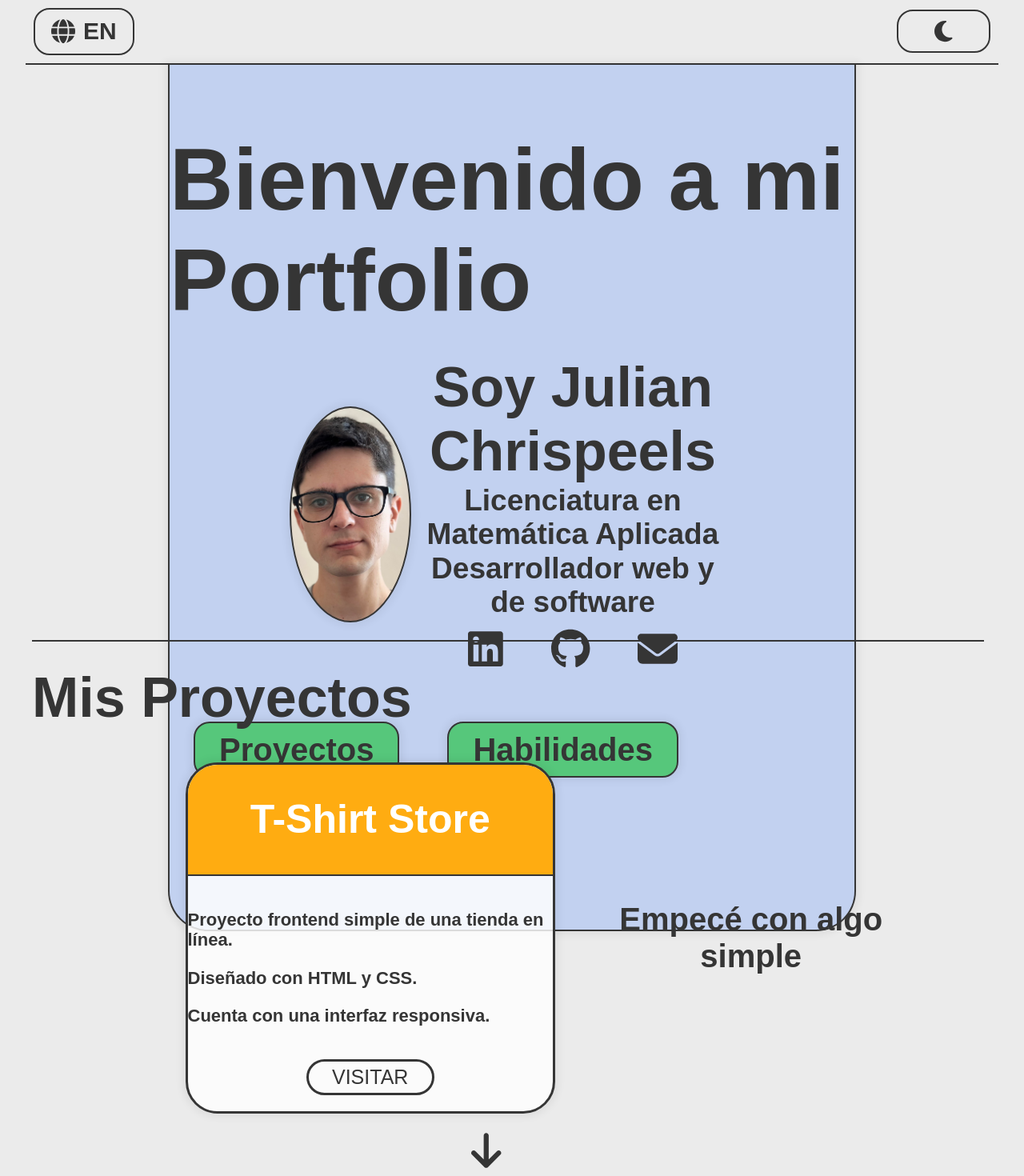
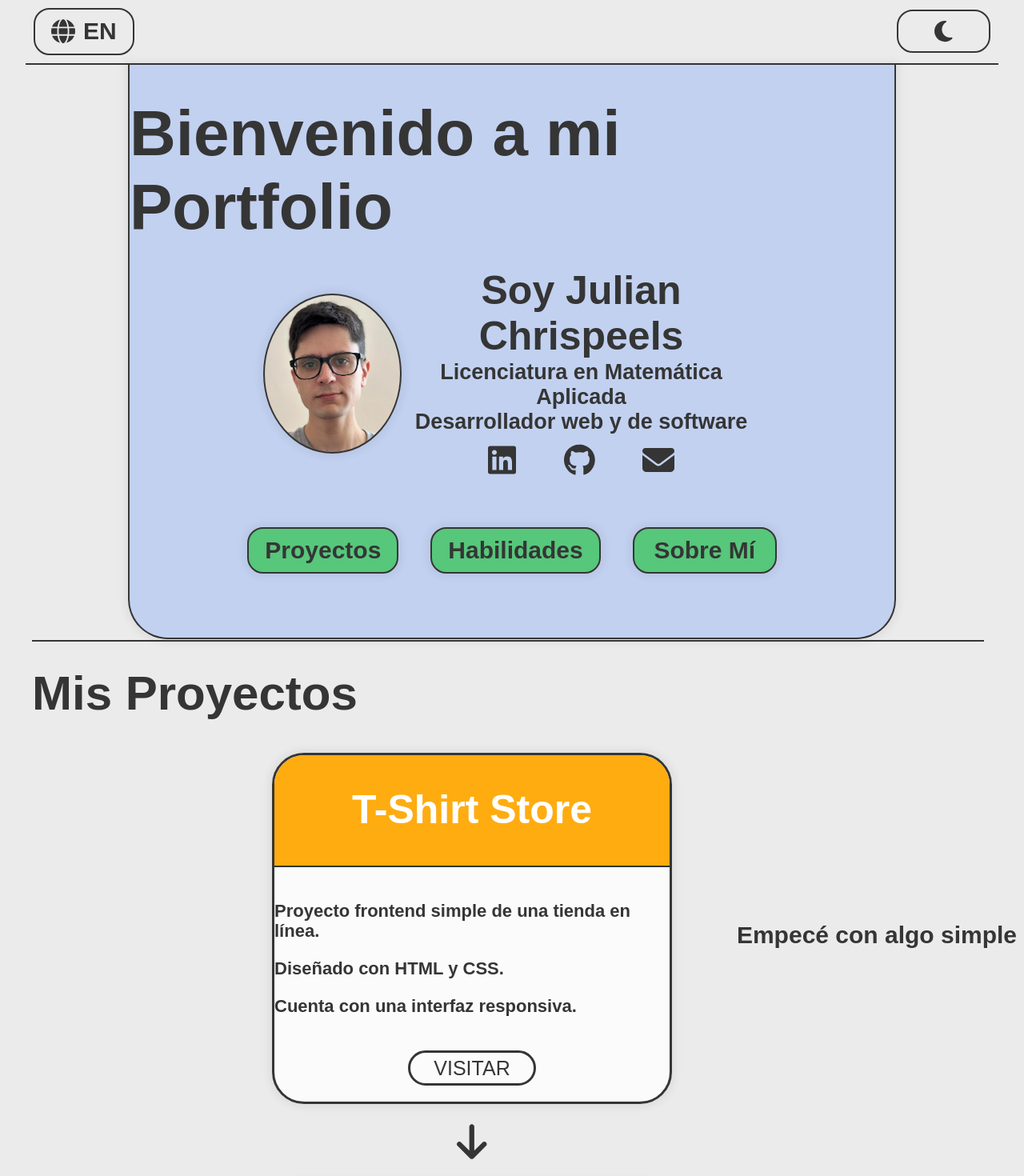
Before and after one commit to julianchrispeels/my-portfolio-react, a React (Create React App) app: page / in a window 1280 px wide. Shown: the top 1470 px of the page at 80% size. Built offline with nearby package versions, Linux system fonts and the light colour scheme; the HTML template or start-up script is replaced by a standard one; a web font is replaced by a local one.

Commit message:
Responsive design for laptop

```diff
--- a/src/App.css
+++ b/src/App.css
@@ -15,10 +15,23 @@
 	text-align: left;
 }
 
+@media (max-width: 1550px) {
+	.section-title {
+		font-size: 6rem;
+	}
+}
+
 .section-subtitle {
 	font-size: 6rem;
 	text-align: left;
 	margin: 5rem 10rem;
 }
 
+@media (max-width: 1550px) {
+	.section-subtitle {
+		font-size: 5rem;
+		margin: 3rem 7rem;
+	}
+}
+
 /*---------------------------------------- App Styles ----------------------------------------*/
--- a/src/components/AboutMe/styles.css
+++ b/src/components/AboutMe/styles.css
@@ -15,6 +15,12 @@
     box-shadow: var(--shadow)
 }
 
+@media (max-width: 1550px) {
+    .about-container {
+        padding: 3rem;
+    }
+}
+
 .about-container-dark {
     border: solid 2px #FFE100;
 }
@@ -24,6 +30,13 @@
     font-weight: bold;
     text-align: center;
     margin: 3rem 6rem;
+}
+
+@media (max-width: 1550px) {
+    .about-text {
+        font-size: 3rem;
+        margin: 3rem 2rem;
+    }
 }
 
 /*------------------ Contact Container ------------------*/
@@ -39,6 +52,12 @@
     font-weight: bold;
 }
 
+@media (max-width: 1550px) {
+    .contact-container {
+        font-size: 4rem;
+    }
+}
+
 .contact-content {
     display: flex;
     justify-content: center;
@@ -48,6 +67,12 @@
     border-radius: 4rem;
     padding: 1rem 2rem;
     box-shadow: var(--shadow);
+}
+
+@media (max-width: 1550px) {
+    .contact-content {
+        width: 25rem;
+    }
 }
 
 .contact-content a {
--- a/src/components/Footer/styles.css
+++ b/src/components/Footer/styles.css
@@ -5,6 +5,12 @@
     color: var(--main-white);
     font-size: 3rem;
     font-weight: bold;
+}
+
+@media (max-width: 1550px) {
+    .footer {
+        font-size: 2.5rem;
+    }
 }
 
 .footer-dark {
@@ -27,3 +33,9 @@
     font-size: 5rem;
     padding-right: 2rem;
 }
+
+@media (max-width: 1550px) {
+    .footer-icon {
+        font-size: 4rem;
+    }
+}
--- a/src/components/Main/styles.css
+++ b/src/components/Main/styles.css
@@ -59,12 +59,19 @@
     justify-content: center;
     align-items: center;
     background-color: rgba(57, 120, 255, 0.23);
-    margin: 0 21rem;
+    width: 75%;
+    margin: 0 auto;
     padding: 8rem 0;
     border: solid 2px var(--main-black);
     border-top: none;
     border-radius: 0 0 5rem 5rem;
     box-shadow: var(--shadow);
+}
+
+@media (max-width: 1550px) {
+    .main-content {
+        padding: 4rem 0;
+    }
 }
 
 .main-content-dark {
@@ -77,6 +84,12 @@
     font-weight: bold;
     margin-top: 0;
     margin-bottom: 1rem;
+}
+
+@media (max-width: 1550px) {
+    .main-content h1 {
+        font-size: 8rem;
+    }
 }
 
 /*--------- Cover ---------*/
@@ -100,6 +113,13 @@
     box-shadow: var(--shadow);
 }
 
+@media (max-width: 1550px) {
+    .cover-img {
+        width: 20rem;
+        height: 20rem;
+    }
+}
+
 /*--------- Cover Info ---------*/
 
 .cover-info {
@@ -109,16 +129,34 @@
     text-align: center;
 }
 
+@media (max-width: 1550px) {
+    .cover-info {
+        justify-content: space-between;
+    }
+}
+
 .cover-info h2 {
     font-size: 7rem;
     font-weight: bold;
     margin: 0;
 }
 
+@media (max-width: 1550px) {
+    .cover-info h2 {
+        font-size: 5rem;
+    }
+}
+
 .cover-info h3 {
     font-size: 3.7rem;
     font-weight: bold;
     margin: 0;
+}
+
+@media (max-width: 1550px) {
+    .cover-info h3 {
+        font-size: 2.7rem;
+    }
 }
 
 /*--------- Cover Contact ---------*/
@@ -128,6 +166,12 @@
     display: flex;
     justify-content: center;
     margin-top: 1rem;
+}
+
+@media (max-width: 1550px) {
+    .cover-contact {
+        font-size: 4rem;
+    }
 }
 
 .cover-contact * {
@@ -208,6 +252,15 @@
     transition: var(--transition);
 }
 
+@media (max-width: 1550px) {
+    .main-content-buttons button {
+        font-size: 3rem;
+        min-width: 18rem;
+        margin: 0 2rem;
+        padding: 1rem 2rem;
+    }
+}
+
 .main-content-buttons button:hover {
     color: white;
     background-color: #00b81fc7;
--- a/src/components/MyProjects/components/ListItem.js
+++ b/src/components/MyProjects/components/ListItem.js
@@ -1,8 +1,11 @@
+import Arrow from "./Arrow";
+
 export default function ListItem(title, className, content1, content2, content3, link) {
 
     const lang = localStorage.getItem("language");
 
     return (
+        <div className="box-container">
             <li className="project-box">
                 <div className={`box-title ${className}`} id={className}>
                     {title}
@@ -20,5 +23,12 @@ export default function ListItem(title, className, content1, content2, content3,
                     </a>
                 </div>
             </li>
+            <Arrow />
+            {className === "note-manager" ? (
+                <p className='side-text last-text'>
+                    {lang === "en" ? "And now I've reached this stage, where I continue to learn and work on other projects" : "Y ahora he llegado a esta etapa, donde sigo aprendiendo y trabajando en otros proyectos"}
+                </p>
+            ) : null}
+        </div>
     )
 }
--- a/src/components/MyProjects/components/ProjectsListContainer.js
+++ b/src/components/MyProjects/components/ProjectsListContainer.js
@@ -44,38 +44,30 @@ export default function ProjectsListContainer() {
                         {lang === "en" ? "I started with something simple" : "Empecé con algo simple"}
                     </p>
                 </div>
-                <Arrow />
                 <div className='project-list-container'>
                     {ListItems("Travel Blog", "travel-blog", travelBlogArray[0], travelBlogArray[1], travelBlogArray[2], "https://hardcore-poitras-1509f6.netlify.app/")}
                     <p className='side-text'>
                         {lang === "en" ? "I then deepened my knowledge" : "Luego profundicé mis conocimientos"}
                     </p>
                 </div>
-                <Arrow />
                 <div className='project-list-container'>
                     {ListItems("Coffee Blog", "coffee-blog", coffeeBlogArray[0], coffeeBlogArray[1], coffeeBlogArray[2], "https://upbeat-mestorf-f092bd.netlify.app/")}
                     <p className='side-text'>
                         {lang === "en" ? "I moved on to something a bit more complex and modern" : "Pasé a algo un poco más complejo y moderno"}
                     </p>
                 </div>
-                <Arrow />
                 <div className='project-list-container'>
                     {ListItems("Real Estate", "real-estate", realEstateArray[0], realEstateArray[1], realEstateArray[2], "https://laughing-khorana-d02a5d.netlify.app/")}
                     <p className='side-text'>
                         {lang === "en" ? "I kept practicing to solidify what I had learned" : "Seguí practicando para consolidar lo aprendido"}
                     </p>
                 </div>
-                <Arrow />
                 <div className='project-list-container'>
                     {ListItems("Note Manager App", "note-manager", noteManagerArray[0], noteManagerArray[1], noteManagerArray[2], "https://note-manager-one.vercel.app/")}
-                    <p className='side-text'>
+                    <p className='side-text last-side-text'>
                         {lang === "en" ? "Then I started practicing some backend development" : "Luego comencé a practicar algo de desarrollo backend"}
                     </p>
                 </div>
-                <Arrow />
-                <p className='side-text last-text'>
-                    {lang === "en" ? "And now I've reached this stage, where I continue to learn and work on other projects" : "Y ahora he llegado a esta etapa, donde sigo aprendiendo y trabajando en otros proyectos"}
-                </p>
             </ul>
         </div>
     );
--- a/src/components/MyProjects/styles.css
+++ b/src/components/MyProjects/styles.css
@@ -19,7 +19,8 @@
 .project-list-container {
 	display: flex;
 	width: 80%;
-	margin: 0 0 0 calc(50% - 45rem);
+	margin: 0 auto;
+	margin-left: 30rem;
 	justify-content: center;
 	align-items: center;
 }
@@ -30,11 +31,31 @@
 	width: 40rem;
 	text-align: center;
 	margin: 0 6rem;
+	margin-right: 0;
+	margin-bottom: 8rem;
+}
+
+@media (max-width: 1550px) {
+	.side-text {
+		font-size: 3rem;
+	}
 }
 
 .side-text.last-text {
 	width: 50rem;
-	margin-right: 11rem;
+	margin: auto;
+}
+
+@media (max-width: 1550px) {
+	.side-text.last-side-text {
+		margin-bottom: 20rem;
+	}
+}
+
+.box-container {
+	display: flex;
+	flex-direction: column;
+	align-items: center;
 }
 
 .project-box {
@@ -117,11 +138,7 @@
 
 .arrow {
 	font-size: 5rem;
-	margin: 2rem 5.5rem 1.5rem 0;
+	margin: 2rem auto;
 	min-width: 80%;
 	text-align: center;
 }
-
-.arrow:last-of-type {
-	margin-bottom: 0;
-}
--- a/src/components/Skills/styles.css
+++ b/src/components/Skills/styles.css
@@ -29,6 +29,12 @@
 	box-shadow: var(--shadow);
 }
 
+@media (max-width: 1550px) {
+	.skills-boxes {
+		margin-bottom: 7.5rem;
+	}
+}
+
 .skills-boxes-dark {
 	background-color: #00a3a936;
 	border: solid 2px var(--border-dark-mode);
@@ -58,6 +64,17 @@
 	padding: 1rem 2rem;
 }
 
+@media (max-width: 1550px) {
+	.skills-boxes {
+		font-size: 1.5rem;
+	}
+
+	.skills-box-text {
+		font-size: 3rem;
+		padding: 1rem 1rem;
+	}
+}
+
 .skills-box-icon {
 	font-size: 3.5rem;
 	padding-left: 2rem;
```
Lines whose indentation alone changed are shown as unchanged.
